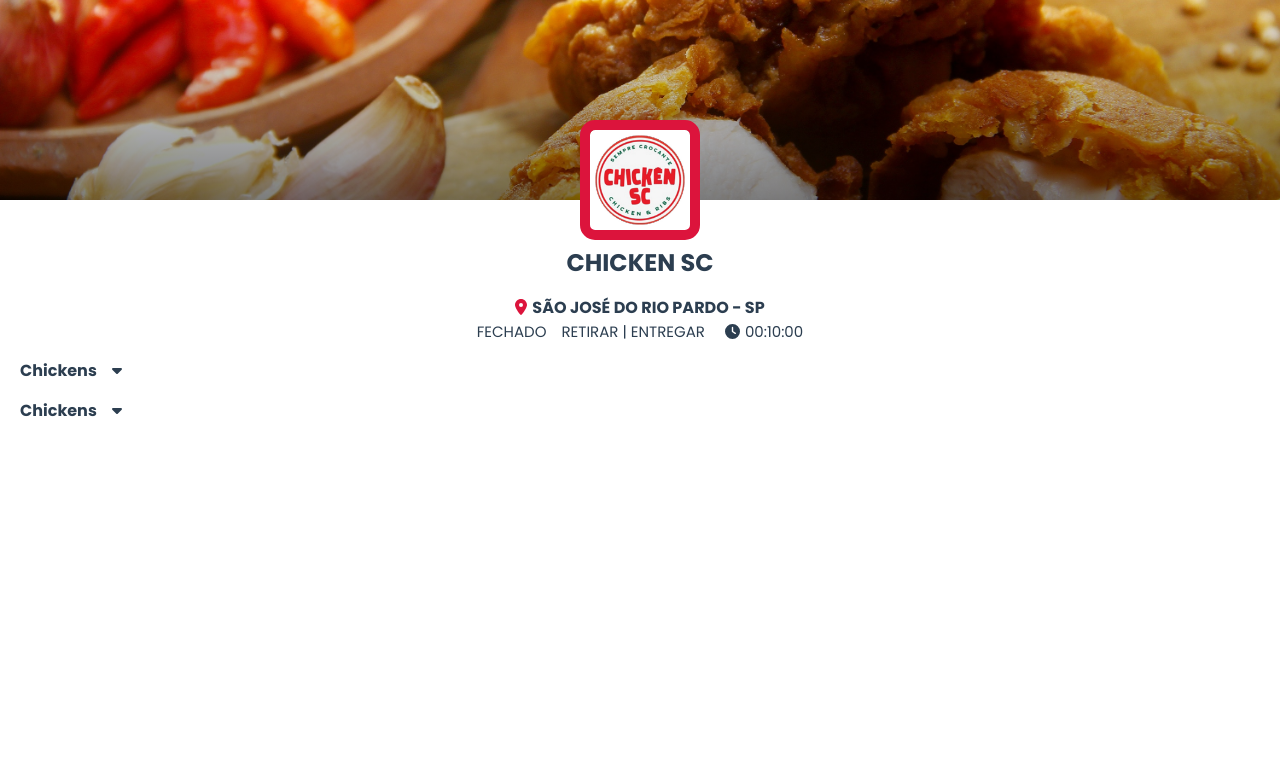
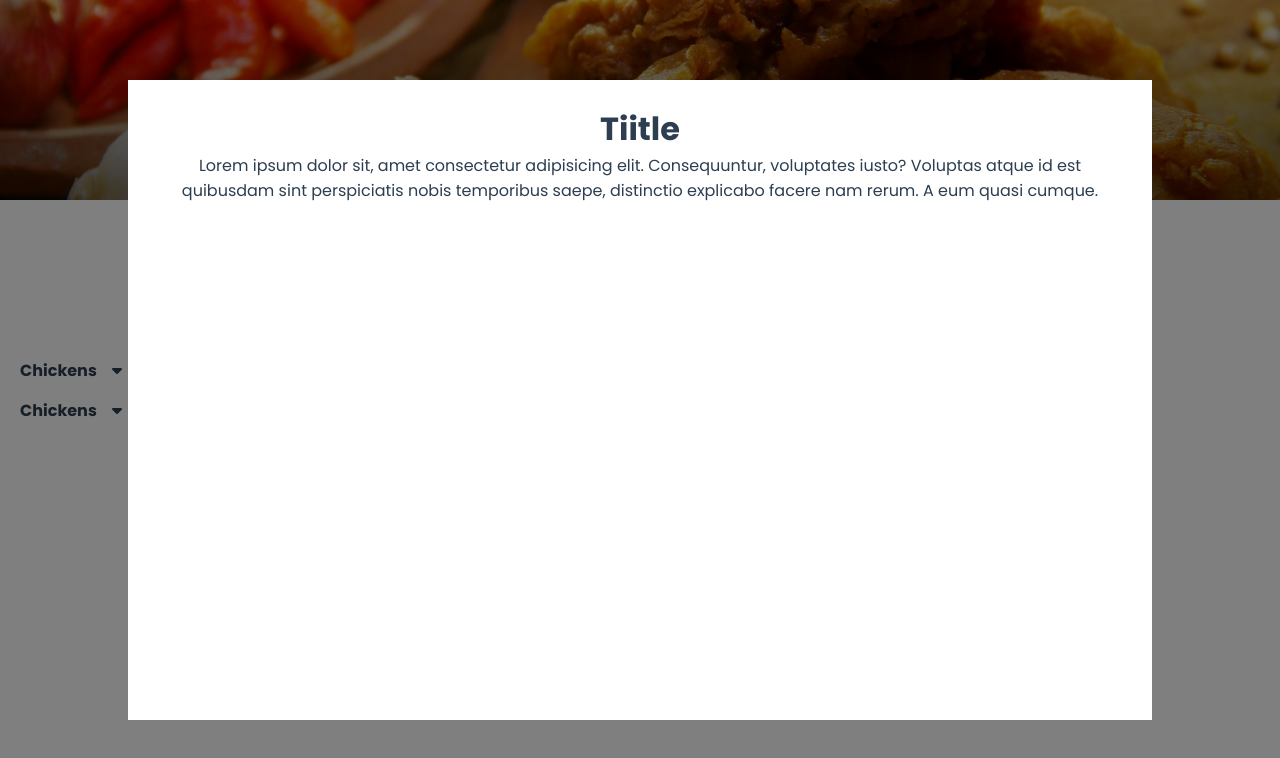
Before and after one commit to dezoliveira/vue-delievery, a Vue app: page / in a window 1280 px wide. Shown: the top 758 px of the page. Built offline with nearby package versions, Linux system fonts and the light colour scheme.

Commit message:
Modal structure

```diff
--- a/src/App.vue
+++ b/src/App.vue
@@ -1,4 +1,5 @@
 <template>
+  <Modal />
   <Hero />
     <Accordion />
     <Accordion />
@@ -9,6 +10,7 @@
 </template>
 
 <script>
+import Modal from './components/Modal.vue'
 import Hero from './components/Hero.vue'
 import Accordion from './components/Accordion.vue'
 import db from './store/db.js'
@@ -16,7 +18,8 @@
   name: 'App',
   components: {
     Hero,
-    Accordion
+    Accordion,
+    Modal
   },
 
   data() {
--- /dev/null
+++ b/src/components/Modal.vue
@@ -0,0 +1,39 @@
+<template>
+  <div class="backdrop">
+    <div class="modal">
+        <h1 class="modal-title">
+          Tiitle
+        </h1>
+        <div class="modal-body">
+          <p>Lorem ipsum dolor sit, amet consectetur adipisicing elit. Consequuntur, voluptates iusto? Voluptas atque id est quibusdam sint perspiciatis nobis temporibus saepe, distinctio explicabo facere nam rerum. A eum quasi cumque.</p>
+      </div>
+    </div>
+  </div>
+</template>
+<script>
+export default {
+
+}
+</script>
+<style>
+  .backdrop {
+    position: absolute;
+    z-index: 1;
+    top: 0;
+    left: 0;
+    width: 100%;
+    height: 100%;
+    background: rgba(0,0,0,0.5);
+    display: flex;
+    align-items: center;
+    justify-content: center;
+
+  }
+
+  .backdrop .modal {
+    width: 80%;
+    height: 80%;
+    padding: 25px;
+    background-color: #fff;
+  }
+</style>
```
